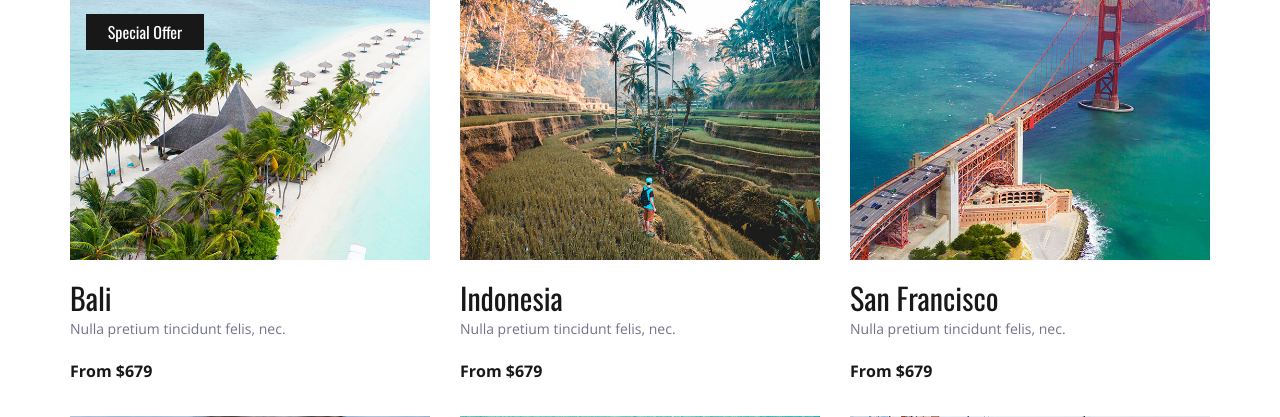
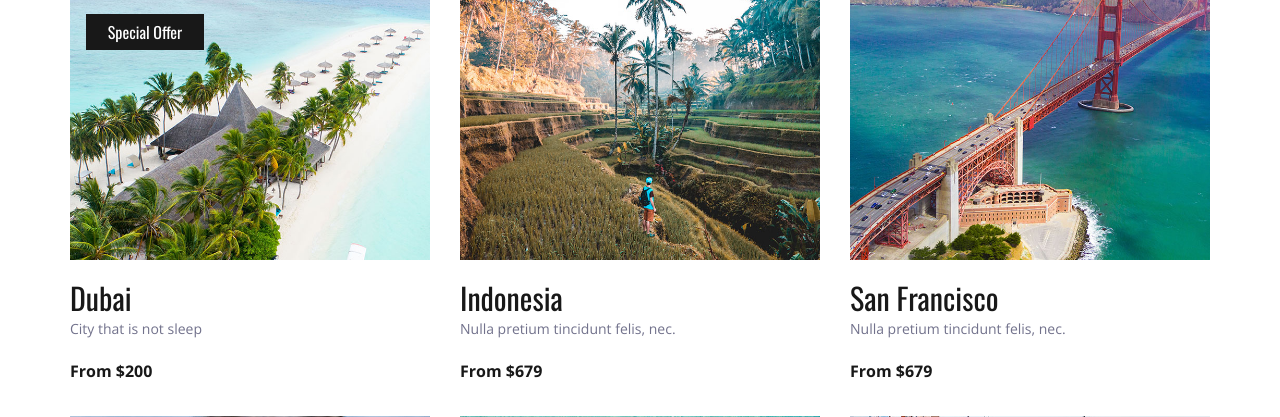
Before and after one commit to mohanadpro/DjangoProject, a Django app: page / in a window 1280 px wide. Shown: the part 1486-1903 px from the top of the page. Run offline with Django 3.2, Linux system fonts and the light colour scheme; some libraries are stand-ins or nearby versions.

Commit message:
pass object to index value

```diff
--- a/Travello/views.py
+++ b/Travello/views.py
@@ -1,6 +1,11 @@
 from django.shortcuts import render
-
+from .models import Destination
 # Create your views here.
 
 def index(request):
-    return render(request,'index.html')
+    dest=Destination()
+    dest.name='Dubai'
+    dest.description='City that is not sleep'
+    dest.price=200
+
+    return render(request,'index.html',{'dest':dest})
--- a/templates/index.html
+++ b/templates/index.html
@@ -259,9 +259,9 @@
 								<div class="spec_offer text-center"><a href="#">Special Offer</a></div>
 							</div>
 							<div class="destination_content">
-								<div class="destination_title"><a href="destinations.html">Bali</a></div>
-								<div class="destination_subtitle"><p>Nulla pretium tincidunt felis, nec.</p></div>
-								<div class="destination_price">From $679</div>
+								<div class="destination_title"><a href="destinations.html">{{dest.name}}</a></div>
+								<div class="destination_subtitle"><p>{{dest.description}}</p></div>
+								<div class="destination_price">From ${{dest.price}}</div>
 							</div>
 						</div>
 
```
Also changed, not shown: Travello/models.py (+7 -0 lines).
